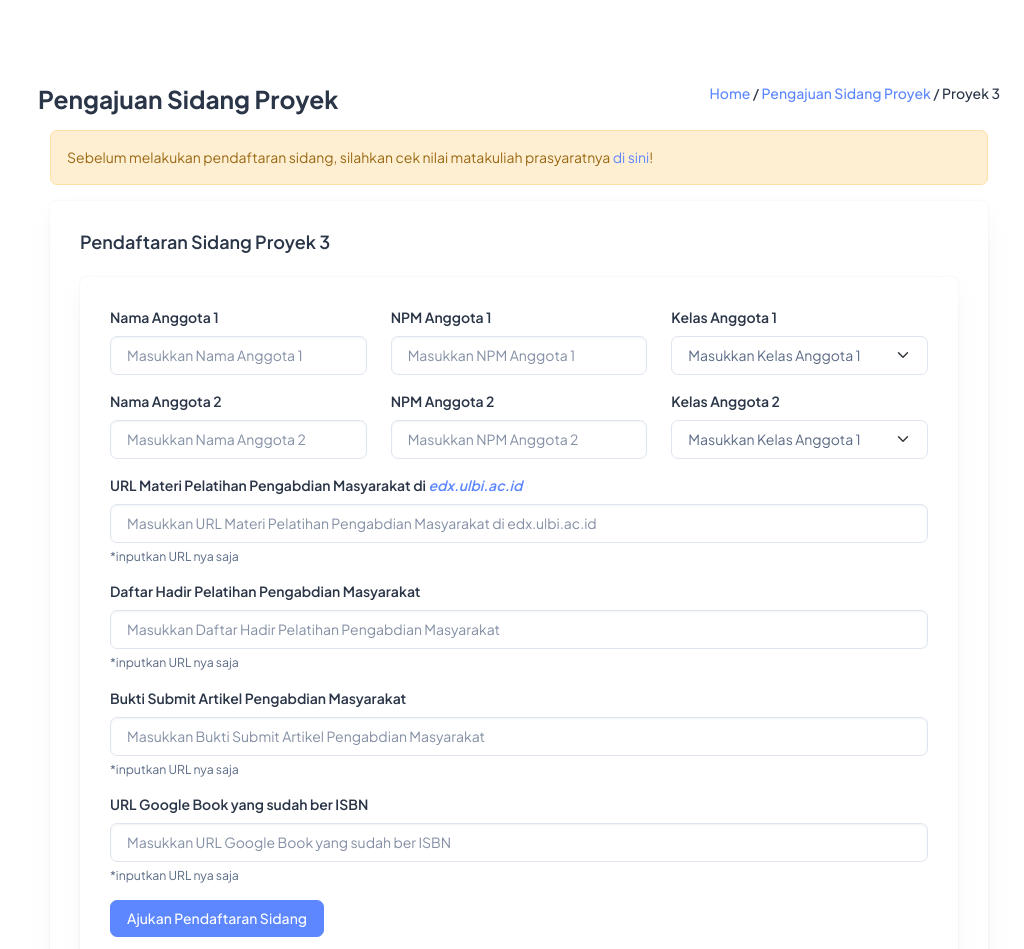
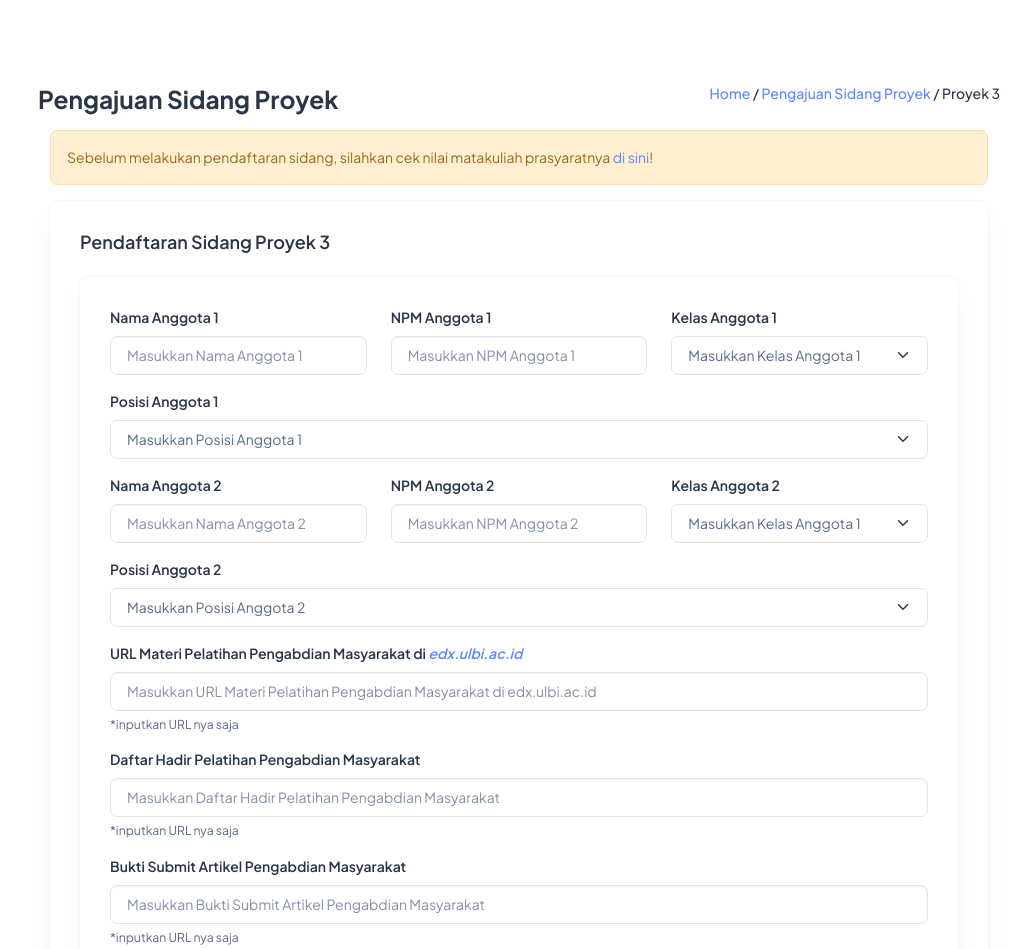
Before and after one commit to uiteung/APPESI, a website: page pengajuan/pendaftaran_sidang_p3.html in a window 1280 px wide. Shown: the top 949 px of the page, without its empty margins (256-1280 px from the left). Drawn offline with Linux system fonts and the light colour scheme; no server answers.

Commit message:
add form input posisi fe be

```diff
--- a/pengajuan/pendaftaran_sidang_p3.html
+++ b/pengajuan/pendaftaran_sidang_p3.html
@@ -66,6 +66,15 @@
                             </div>
                           </div>
                         </div>
+                        <!-- Posisi Anggota 1 -->
+                        <div class="mb-3">
+                          <label for="inputUrlPelatihan" class="form-label">Posisi Anggota 1</label>
+                          <select class="form-select" id="selectKelasAnggota1">
+                            <option value="">Masukkan Posisi Anggota 1</option>
+                            <option value="option1">Frontend</option>
+                            <option value="option2">Backend</option>
+                          </select>
+                        </div>
                         <div class="row">
                           <!-- Nama Anggota 2 -->
                           <div class="col-md-4">
@@ -93,6 +102,15 @@
                               </select>
                             </div>
                           </div>
+                        </div>
+                        <!-- Posisi Anggota 2 -->
+                        <div class="mb-3">
+                          <label for="inputUrlPelatihan" class="form-label">Posisi Anggota 2</label>
+                          <select class="form-select" id="selectKelasAnggota1">
+                            <option value="">Masukkan Posisi Anggota 2</option>
+                            <option value="option1">Frontend</option>
+                            <option value="option2">Backend</option>
+                          </select>
                         </div>
                       <!-- URL Materi Pelatihan Pengabdian Masyarakat -->
                       <div class="mb-3">
```
